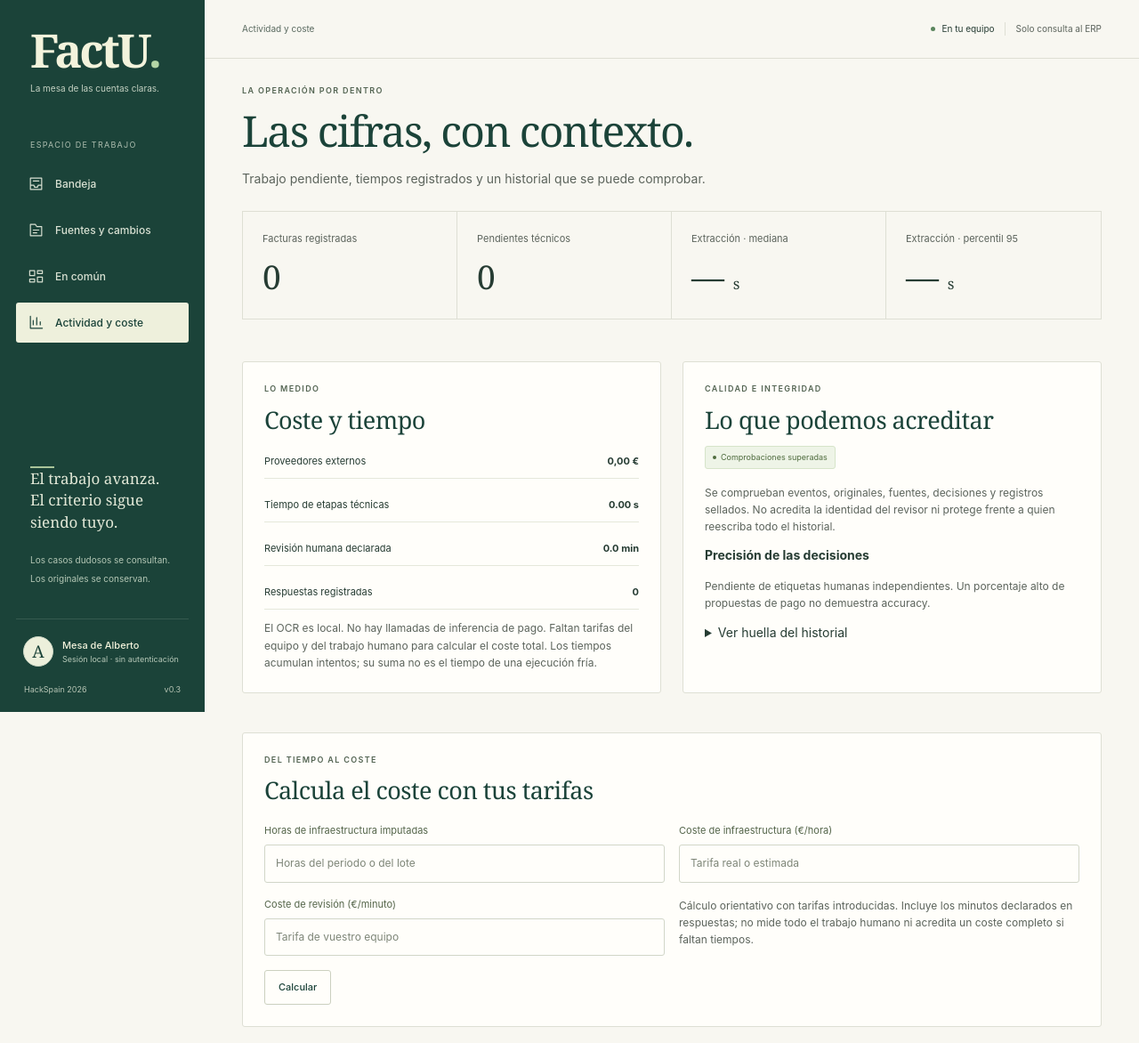
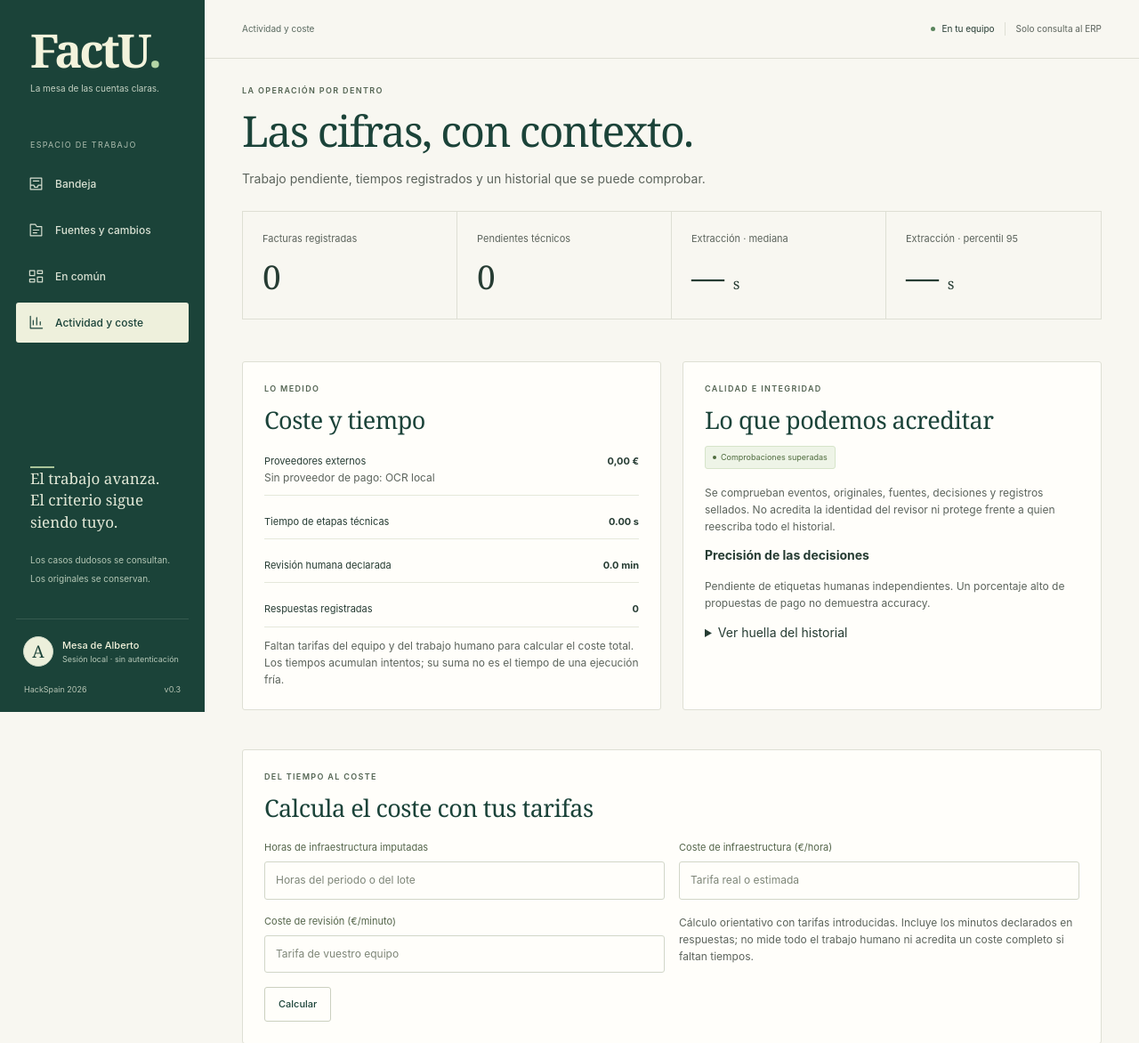
Before and after one commit to Pardito1/HackSpainDemo, a FastAPI app: page /operations in a window 1280 px wide. Shown: the top 1172 px of the page at 89% size. Run offline with FastAPI, Linux system fonts and the light colour scheme; data that the repository does not hold is empty.

Commit message:
Aclara por que "Proveedores externos" vale 0,00 EUR
Antes solo se explicaba en una nota generica al final de la tarjeta,
facil de pasar por alto -- alguien podia leer el 0,00 EUR como "esto
no cuesta nada" en vez de "no llamamos a ningun proveedor de pago".
Ahora la aclaracion va pegada al propio numero. Si algun dia se usa
un proveedor de pago, el texto cambia solo (metrics.external_eur==0).

116 tests siguen en verde; probado en vivo.

```diff
--- a/factu-control/factu/templates/operations.html
+++ b/factu-control/factu/templates/operations.html
@@ -1,7 +1,7 @@
 {% extends "base.html" %}{% block breadcrumb %}Actividad y coste{% endblock %}{% block content %}
 <p class="eyebrow">LA OPERACIÓN POR DENTRO</p><h1>Las cifras, con contexto.</h1><p class="lede">Trabajo pendiente, tiempos registrados y un historial que se puede comprobar.</p>
 <section class="stats"><div><span>Facturas registradas</span><strong>{{ metrics.documents }}</strong></div><div><span>Pendientes técnicos</span><strong>{{ metrics.pending }}</strong></div><div><span>Extracción · mediana</span><strong>{{ '%.2f'|format(metrics.extract_p50) if metrics.extract_p50!=none else '—' }} <small>s</small></strong></div><div><span>Extracción · percentil 95</span><strong>{{ '%.2f'|format(metrics.extract_p95) if metrics.extract_p95!=none else '—' }} <small>s</small></strong></div></section>
-<div class="twocol"><section class="card"><p class="eyebrow">LO MEDIDO</p><h2>Coste y tiempo</h2><p class="source-link"><span>Proveedores externos</span><strong>{{ metrics.external_eur|euros }} €</strong></p><p class="source-link"><span>Tiempo de etapas técnicas</span><strong>{{ '%.2f'|format(metrics.compute_seconds) }} s</strong></p><p class="source-link"><span>Revisión humana declarada</span><strong>{{ '%.1f'|format(metrics.human_seconds/60) }} min</strong></p><p class="source-link"><span>Respuestas registradas</span><strong>{{ metrics.human_responses }}</strong></p><p class="muted">El OCR es local. No hay llamadas de inferencia de pago. Faltan tarifas del equipo y del trabajo humano para calcular el coste total. Los tiempos acumulan intentos; su suma no es el tiempo de una ejecución fría.</p></section>
+<div class="twocol"><section class="card"><p class="eyebrow">LO MEDIDO</p><h2>Coste y tiempo</h2><p class="source-link"><span>Proveedores externos<br><small class="muted">{{ 'Sin proveedor de pago: OCR local' if metrics.external_eur==0 else 'Incluye llamadas a proveedores de pago' }}</small></span><strong>{{ metrics.external_eur|euros }} €</strong></p><p class="source-link"><span>Tiempo de etapas técnicas</span><strong>{{ '%.2f'|format(metrics.compute_seconds) }} s</strong></p><p class="source-link"><span>Revisión humana declarada</span><strong>{{ '%.1f'|format(metrics.human_seconds/60) }} min</strong></p><p class="source-link"><span>Respuestas registradas</span><strong>{{ metrics.human_responses }}</strong></p><p class="muted">Faltan tarifas del equipo y del trabajo humano para calcular el coste total. Los tiempos acumulan intentos; su suma no es el tiempo de una ejecución fría.</p></section>
 <section class="card"><p class="eyebrow">CALIDAD E INTEGRIDAD</p><h2>Lo que podemos acreditar</h2><span class="badge {{ 'PAGAR' if audit.valid else 'NO_PAGAR' }}">{{ 'Comprobaciones superadas' if audit.valid and not audit.warnings else 'Revisión necesaria' }}</span><p class="muted" style="margin-top:17px">Se comprueban eventos, originales, fuentes, decisiones y registros sellados. No acredita la identidad del revisor ni protege frente a quien reescriba todo el historial. {% if audit.warnings %}Hay {{ audit.warnings|length }} registros antiguos sin sello: su cobertura es parcial.{% endif %}{% if audit.issues %}<strong>Se detectaron {{ audit.issues|length }} incidencias. La exportación está bloqueada.</strong><pre>{{ audit.issues|tojson(indent=2) }}</pre>{% endif %}</p><p><strong>Precisión de las decisiones</strong></p><p class="muted">{{ metrics.accuracy_note }} Un porcentaje alto de propuestas de pago no demuestra accuracy.</p><details><summary>Ver huella del historial</summary><p class="mono">{{ audit.head or audit.broken_event }}</p></details></section></div>
 <section class="card"><div class="section-heading"><div><p class="eyebrow">DEL TIEMPO AL COSTE</p><h2>Calcula el coste con tus tarifas</h2></div></div><form id="cost-form" class="formgrid" data-documents="{{ metrics.documents }}" data-human="{{ metrics.human_seconds/60 }}" data-external="{{ metrics.external_eur }}"><label>Horas de infraestructura imputadas<input name="hours" type="number" min="0" step="0.001" required placeholder="Horas del periodo o del lote"></label><label>Coste de infraestructura (€/hora)<input name="infra" type="number" min="0" step="0.01" required placeholder="Tarifa real o estimada"></label><label>Coste de revisión (€/minuto)<input name="human" type="number" min="0" step="0.01" required placeholder="Tarifa de vuestro equipo"></label><div class="muted">Cálculo orientativo con tarifas introducidas. Incluye los minutos declarados en respuestas; no mide todo el trabajo humano ni acredita un coste completo si faltan tiempos.</div><button type="submit">Calcular</button><output class="preview full" id="cost-result" hidden></output></form></section>
 <section class="card"><p class="eyebrow">ESTADO Y RECUPERACIÓN</p><h2>Trabajo por lote</h2>{% for b in batches %}<div class="batchline"><div><strong>{{ b.name }}</strong><p class="muted">{{ 'Copia ERP completa guardada (no indica conexión en vivo)' if b.snapshot_id else 'Falta una consulta ERP completa' }} · fecha de referencia {{ b.as_of }}</p></div><div class="actions"><a class="button" href="/sources?batch={{ b.id }}">Fuentes y cambios</a><button data-action="retry" data-batch="{{ b.id }}">Recuperar pendientes</button><button data-action="evaluate" data-batch="{{ b.id }}">Recomprobar todos los lotes</button></div></div>{% endfor %}</section>
```
